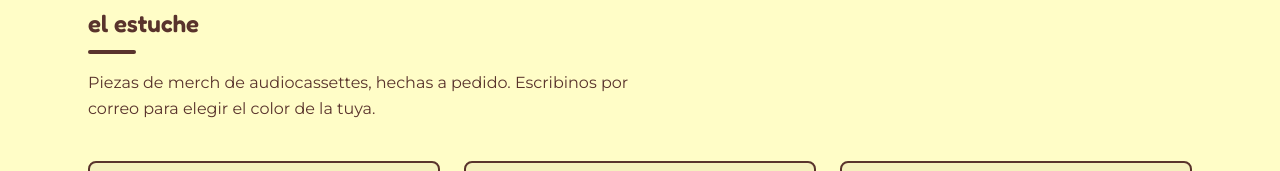
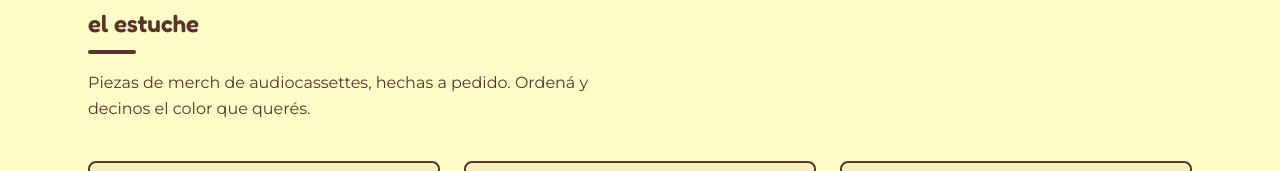
Before and after one commit to esaguilarc-alaya/audiocassettes-web, an Astro site: page /el-estuche in a window 1280 px wide. Shown: the part 120-291 px from the top of the page. Built offline with nearby package versions, Linux system fonts and the light colour scheme; Astro itself is replaced by a stand-in of ours.

Commit message:
el estuche: intro copy tweak per Esteban feedback
"Escribinos por correo para elegir el color de la tuya" -> "Ordená y
decinos el color que querés".

Co-Authored-By: Claude Sonnet 5 <noreply@anthropic.com>
Claude-Session: https://claude.ai/code/session_01Vh4sjpLtLgCF6ctW2QY7bm

```diff
--- a/src/pages/el-estuche.astro
+++ b/src/pages/el-estuche.astro
@@ -84,8 +84,8 @@ function mailtoFor(item: MerchItem): string {
     <h1>el estuche</h1>
     <PageAccentBar />
     <p class="intro">
-      Piezas de merch de audiocassettes, hechas a pedido. Escribinos por
-      correo para elegir el color de la tuya.
+      Piezas de merch de audiocassettes, hechas a pedido. Ordená y decinos
+      el color que querés.
     </p>
 
     <div class="merch-grid">
```
